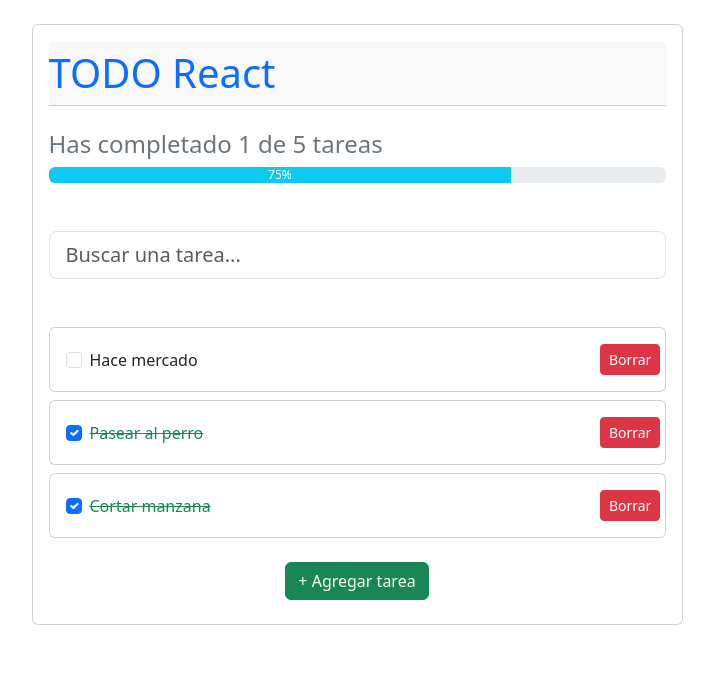
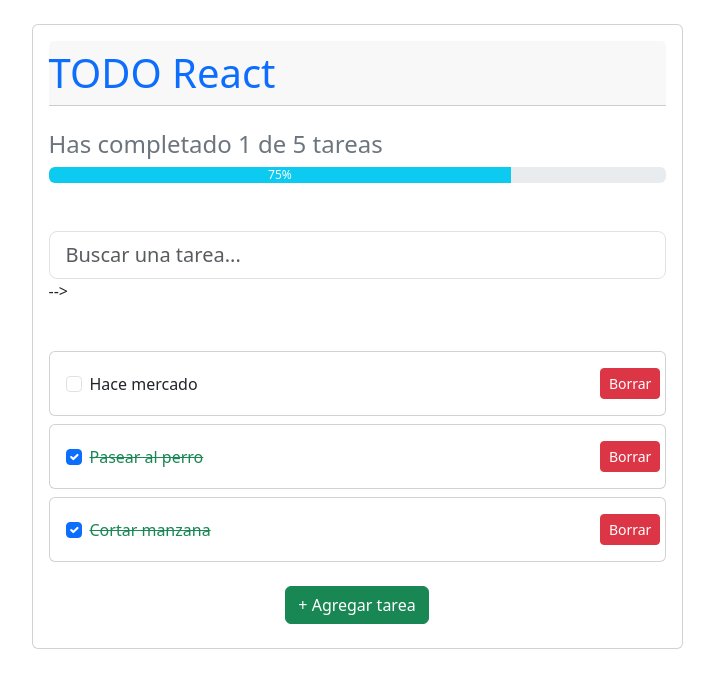
Before and after one commit to afperdomo2/todo-react, a React (Create React App) app: page / in a window 1280 px wide. Shown: the top 688 px of the page, without its empty margins (283-997 px from the left). Built offline with nearby package versions, Linux system fonts and the light colour scheme.

Commit message:
🧪Feat: Implementa el estado en el componente de TodoSearch

```diff
--- a/src/components/TodoSearch.js
+++ b/src/components/TodoSearch.js
@@ -1,8 +1,10 @@
 import React from "react";
 
 function TodoSearch() {
+    const [searchValue, setSearchValue] = React.useState('');
+
     const onSearchValueChange = (event) => {
-        console.log(event.target.value);
+        setSearchValue(event.target.value);
     };
 
     return (
@@ -11,7 +13,9 @@ function TodoSearch() {
                 className="col-12 form-control form-control-lg text-left"
                 placeholder="Buscar una tarea..."
                 onChange={onSearchValueChange}
+                value={searchValue}
             />
+            -->{searchValue}
         </div>
     );
 }
```
